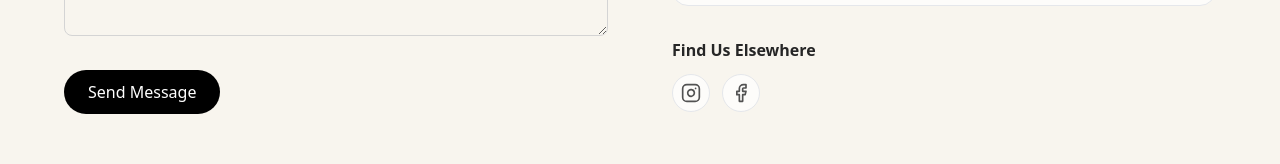
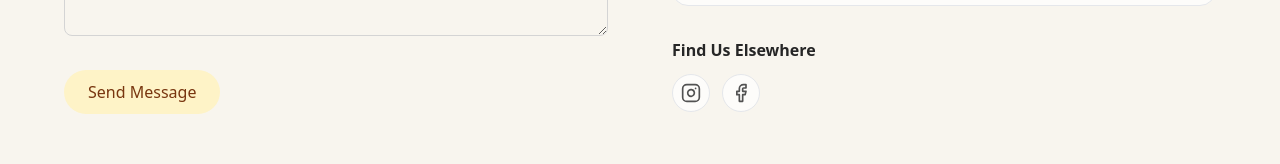
Before and after one commit to astika327-dev/Bali-webdevelover-SSR, a Next.js app: page /contact in a window 1280 px wide. Shown: the part 741-905 px from the top of the page. Built offline with nearby package versions, Linux system fonts and the light colour scheme; no server answers.

Commit message:
Feat: Update Contact Form Button Color
This commit changes the background color of the "Send Message" button on the contact form from black to a cream color (amber-100) to better align with the website's overall design aesthetic.

```diff
--- a/app/contact/page.tsx
+++ b/app/contact/page.tsx
@@ -174,7 +174,7 @@ export default function ContactPage() {
           <div className="flex items-center gap-4 pt-2">
             <button
               type="submit"
-              className="inline-flex items-center justify-center rounded-full bg-black text-white px-6 py-2.5 font-medium disabled:cursor-not-allowed disabled:bg-neutral-400 transition-colors"
+              className="inline-flex items-center justify-center rounded-full bg-amber-100 text-amber-900 px-6 py-2.5 font-medium hover:bg-amber-200 disabled:cursor-not-allowed disabled:bg-neutral-200 disabled:text-neutral-500 transition-colors"
               disabled={status.type === "loading"}
             >
               {status.type === "loading" ? (
```
